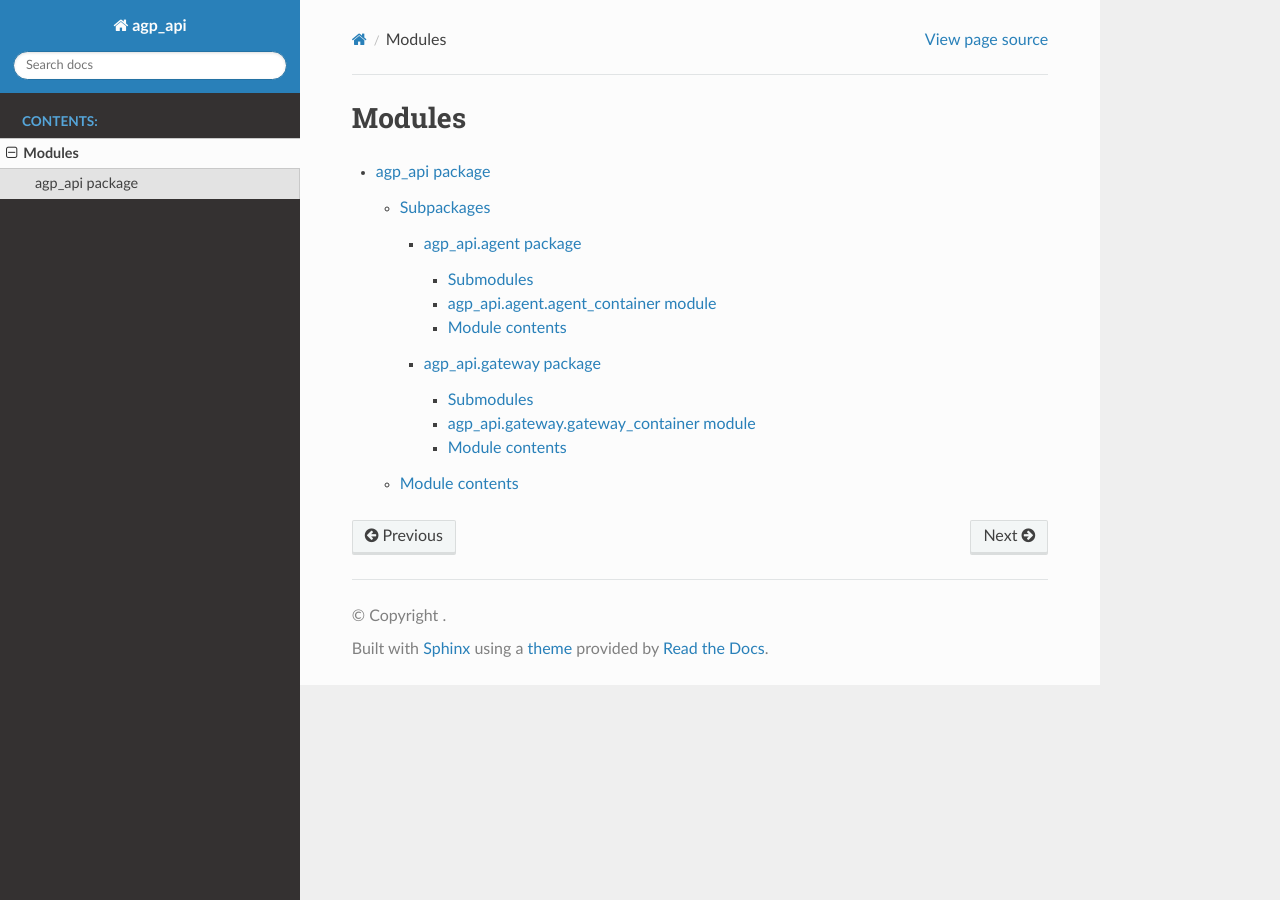
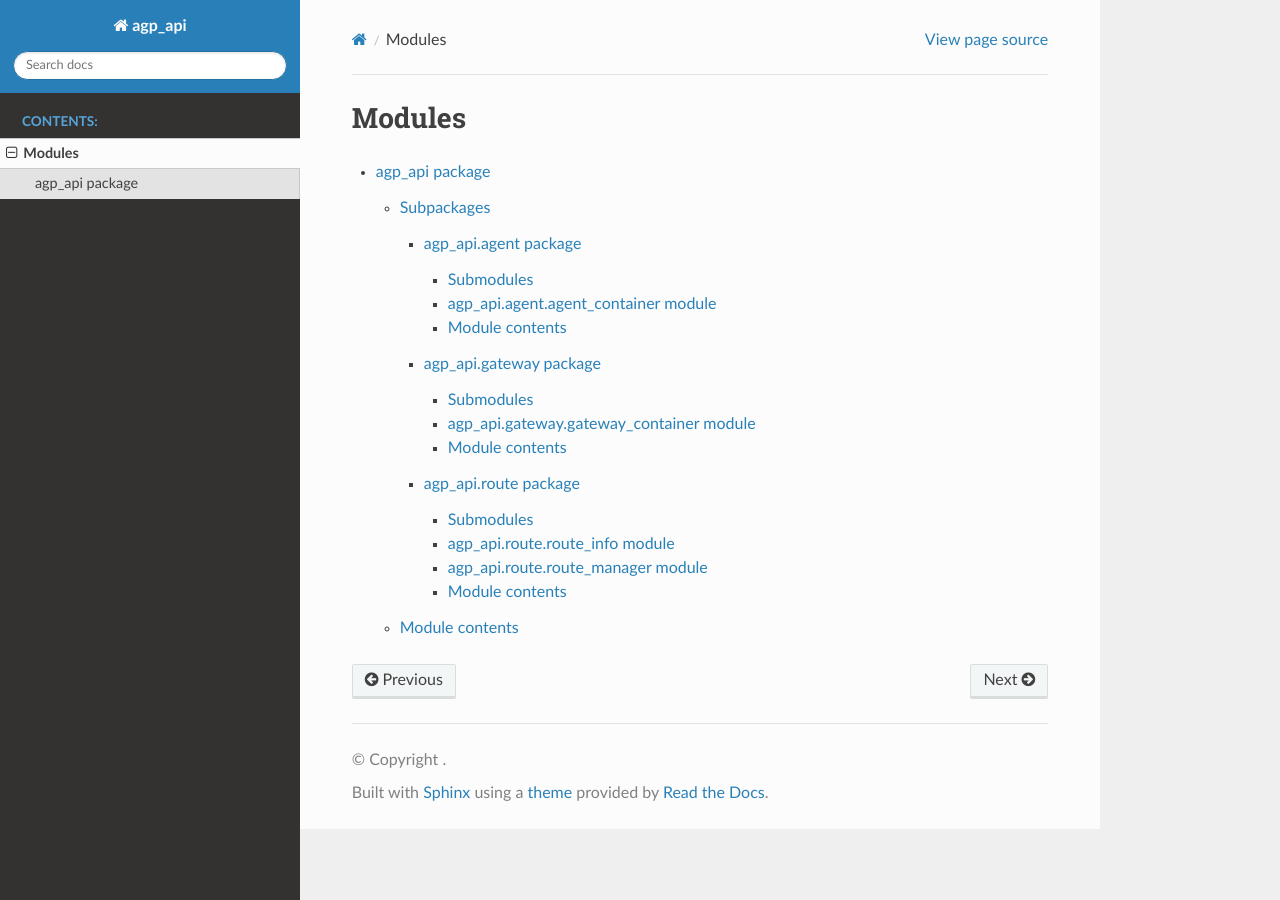
Before and after one commit to brisacoder/agp-api, a Sphinx documentation site: the page built from agp_api/docs/source/modules.rst, in a window 1280 px wide. Built offline with Sphinx 7.4.7 and the Read the Docs theme 3.1.0, drawn with Linux system fonts in a browser that asks for light colours.

Commit message:
Add docs for new module

```diff
--- /dev/null
+++ b/agp_api/docs/source/agp_api.route.rst
@@ -0,0 +1,29 @@
+agp\_api.route package
+======================
+
+Submodules
+----------
+
+agp\_api.route.route\_info module
+---------------------------------
+
+.. automodule:: agp_api.route.route_info
+   :members:
+   :show-inheritance:
+   :undoc-members:
+
+agp\_api.route.route\_manager module
+------------------------------------
+
+.. automodule:: agp_api.route.route_manager
+   :members:
+   :show-inheritance:
+   :undoc-members:
+
+Module contents
+---------------
+
+.. automodule:: agp_api.route
+   :members:
+   :show-inheritance:
+   :undoc-members:
--- a/agp_api/docs/source/agp_api.rst
+++ b/agp_api/docs/source/agp_api.rst
@@ -9,6 +9,7 @@ Subpackages
 
    agp_api.agent
    agp_api.gateway
+   agp_api.route
 
 Module contents
 ---------------
--- a/agp_api/docs/source/conf.py
+++ b/agp_api/docs/source/conf.py
@@ -7,7 +7,7 @@ sys.path.insert(0, os.path.abspath("../../src"))  # Adjust path to point to your
 # -- Project information -----------------------------------------------------
 project = "agp_api"
 author = "brisacoder"
-release = "0.0.2"
+release = "0.0.7"
 
 # -- General configuration ---------------------------------------------------
 extensions = [
@@ -15,7 +15,6 @@ extensions = [
     "sphinx.ext.napoleon",
     "sphinx.ext.viewcode",
     "sphinx.ext.autosummary",
-    "sphinxcontrib.autodoc_pydantic"
 ]
 
 napoleon_google_docstring = True
```
Also changed, not shown: 2 other files.
